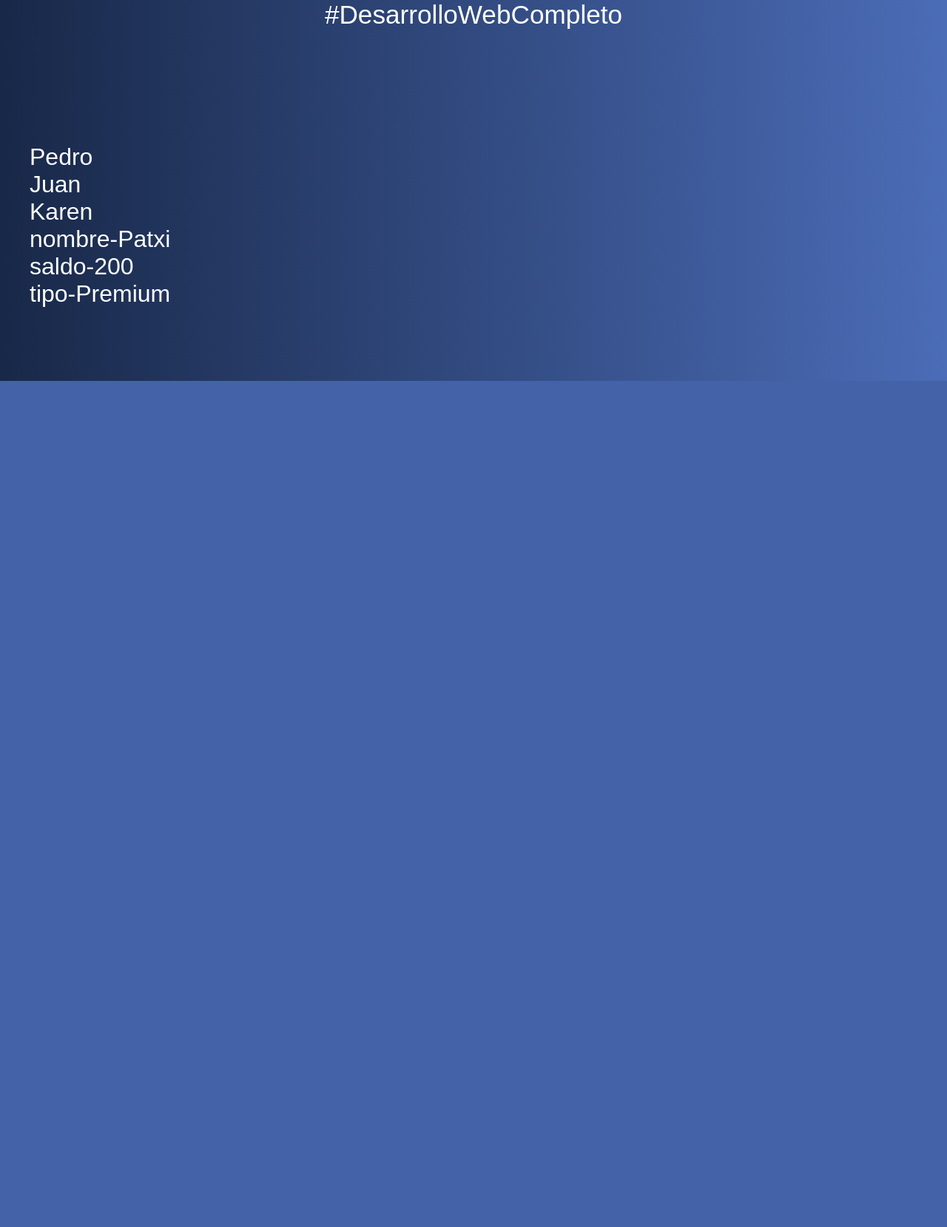
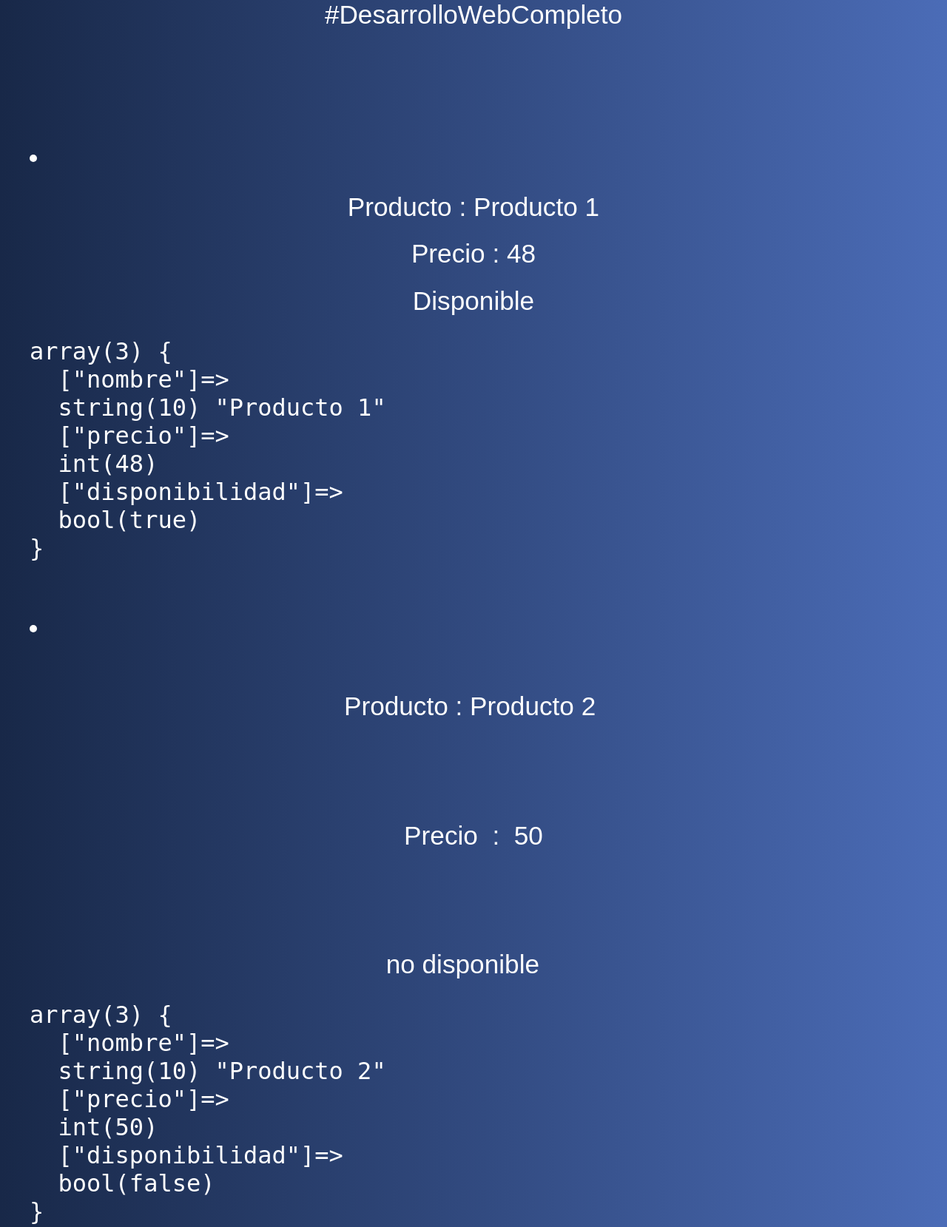
Before and after one commit to patxiarana/PHP-Course, a PHP site: page /14-foreach.php in a window 1280 px wide. Shown: the part 285-1944 px from the top of the page at 74% size. Before the commit the page ends 800 px from the top, so only its background shows below. Run offline with PHP 8.4, Linux system fonts and the light colour scheme.

Commit message:
foreach mostrando datos

```diff
--- a/IntroduccionPHP_inicio/14-foreach.php
+++ b/IntroduccionPHP_inicio/14-foreach.php
@@ -1,5 +1,5 @@
 <?php include 'includes/header.php';
-
+/*
 $cliente  = array('Pedro', 'Juan', 'Karen') ;
 
 
@@ -17,7 +17,48 @@ $cliente = [
 
 foreach($cliente as $key => $valor) {
     echo  $key. "-" .$valor ."<br>" ;
-} ;
+} ; */
+
+$productos = array(
+    array(
+        'nombre' => 'Producto 1',
+        'precio' => rand(10, 50), // Genera un precio aleatorio entre 10 y 50
+        'disponibilidad' => true // Genera un valor booleano aleatorio (0 o 1)
+    ),
+    array(
+        'nombre' => 'Producto 2',
+        'precio' => rand(10, 50),
+        'disponibilidad' => false
+    ),
+    array(
+        'nombre' => 'Producto 3',
+        'precio' => rand(10, 50),
+        'disponibilidad' => true
+    )
+);
+
+foreach($productos as $producto) { ?>
+    <li>
+    <p>Producto : <?php echo $producto['nombre'] ; ?> </p>
+    <p> Precio  :  <?php echo $producto['precio']  ; ?> </p>
+    <p> <?php echo ($producto['disponibilidad'] ? 'Disponible' : 'no disponible'); ?>
+    <?php /*
+    if($producto['disponibilidad']) {
+        echo  '<p>Disponible<p>' ;
+    } else {
+        echo  '<p>No Disponible<p>' ;
+    } ;
+    ?>
+    </li>
+    */
+
+  echo "<pre>";
+  var_dump($producto);
+  echo  "<pre>" ;
+
+}
+
+
 
 
 
--- a/IntroduccionPHP_inicio/15-funciones.php
+++ b/IntroduccionPHP_inicio/15-funciones.php
@@ -3,5 +3,4 @@
 
 
 
-
 include 'includes/footer.php';
```
